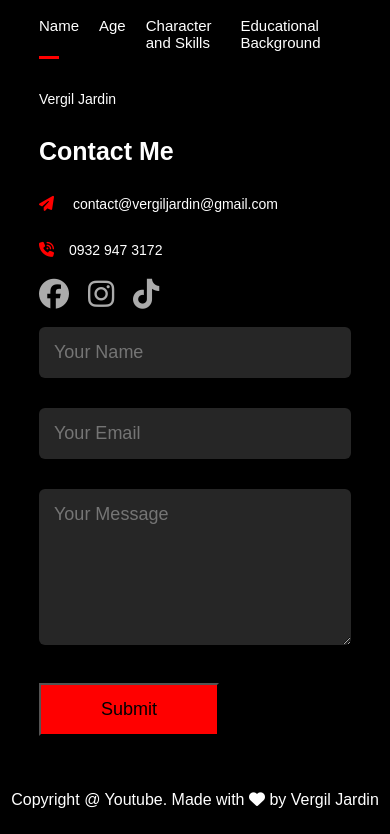
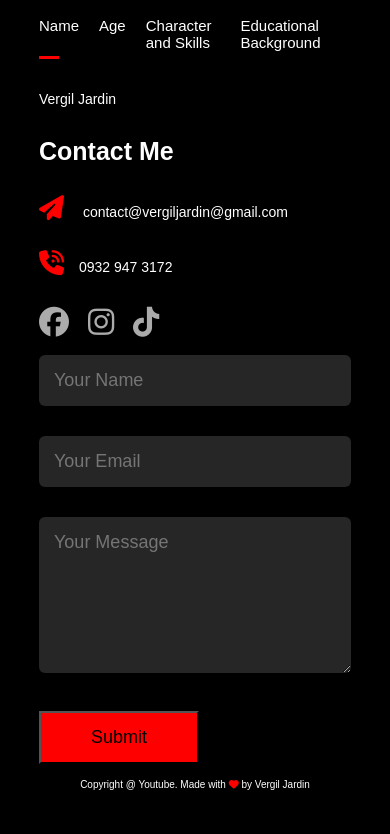
Before and after one commit to vergil-1/portfolio_vergil, a plain HTML site: page index.html in a window 390 px wide. Shown: the part 995-1829 px from the top of the page. Drawn offline with Linux system fonts and the light colour scheme.

Commit message:
Update style.css

```diff
--- a/style.css
+++ b/style.css
@@ -14,7 +14,7 @@ body{
 #header{
      width: 100%;
      height: 100vh;
-     background-image: url(images/1.jpg);
+     background-image: url(images/bg);
      background-size: cover;
      background-position: center;
 }
@@ -133,7 +133,6 @@ nav ul li a:hover::after{
 /*---------contact----------*/
 .contact-left{
     flex-basis: 35%;
-    font-size: 15px;
 }
 .contact-right{
     flex-basis: 60%;
@@ -144,10 +143,10 @@ nav ul li a:hover::after{
 .contact-left p i{
     color: red;
     margin-right: 15px;
-    font-size: 15px;
+    font-size: 25px;
 }
 .social-icons{
-    margin-top: 20px;
+    margin-top: 30px;
 }
 .social-icons a{
     text-decoration: none;
@@ -180,7 +179,7 @@ form input, form textarea{
     border-radius: 6px;
 }
 form .btn2{
-    padding: 14px 60px;
+    padding: 14px 50px;
     font-size: 18px;
     margin-top: 20px;
     cursor: pointer;
@@ -191,7 +190,12 @@ form .btn2{
     padding: 25px 0;
     font-weight: 300;
     margin-top: 20px;
-}/*------------css for small screen---------*/
+}
+.copyright i{
+    color: red;
+}
+
+/*------------css for small screen---------*/
 nav .fa-sharp{
     display: none;
 }
@@ -264,5 +268,13 @@ nav .fa-solid{
         flex-basis: 100%;
         font-size: 14px;
     }
+    .copyright{
+        font-size: 10px;
+    }
 
 }
+#msg{
+    color: #61b752;
+    margin-top: -40px;
+    display: block;
+}
```
